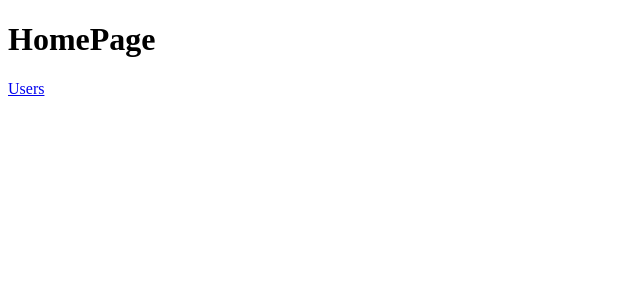
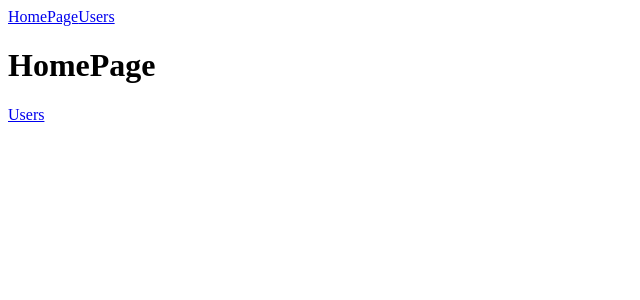
Before and after one commit to fahim041/react-18, a React app: page / in a window 1280 px wide. Shown: the top 300 px of the page, without its empty margins (0-640 px from the left). Built offline with nearby package versions, Linux system fonts and the light colour scheme; the HTML template or start-up script is replaced by a standard one.

Commit message:
more on router v6

```diff
--- /dev/null
+++ b/src/routing/Layout.tsx
@@ -0,0 +1,15 @@
+import { Outlet } from 'react-router-dom';
+import Navbar from './Navbar';
+
+const Layout = () => {
+  return (
+    <>
+      <Navbar />
+      <div>
+        <Outlet />
+      </div>
+    </>
+  );
+};
+
+export default Layout;
--- /dev/null
+++ b/src/routing/Navbar.tsx
@@ -0,0 +1,12 @@
+import { Link } from 'react-router-dom';
+
+const Navbar = () => {
+  return (
+    <div>
+      <Link to="/">HomePage</Link>
+      <Link to="/users">Users</Link>
+    </div>
+  );
+};
+
+export default Navbar;
--- a/src/routing/routes.tsx
+++ b/src/routing/routes.tsx
@@ -3,20 +3,30 @@ import HomePage from './HomePage';
 import UserListPage from './UserListPage';
 import ContactPage from './ContactPage';
 import UserDetailPage from './UserDetailPage';
+import Layout from './Layout';
 
 const router = createBrowserRouter([
-  { path: '/', element: <HomePage /> },
   {
-    path: '/users',
+    path: '/',
+    element: <Layout />,
+    children: [
+      {
+        index: true,
+        element: <HomePage />,
+      },
+      {
+        path: 'users',
         element: <UserListPage />,
       },
       {
-    path: '/contact',
+        path: 'contact',
         element: <ContactPage />,
       },
       {
-    path: '/users/:id',
+        path: 'users/:id',
         element: <UserDetailPage />,
+      },
+    ],
   },
 ]);
 
```
Lines whose indentation alone changed are shown as unchanged.
